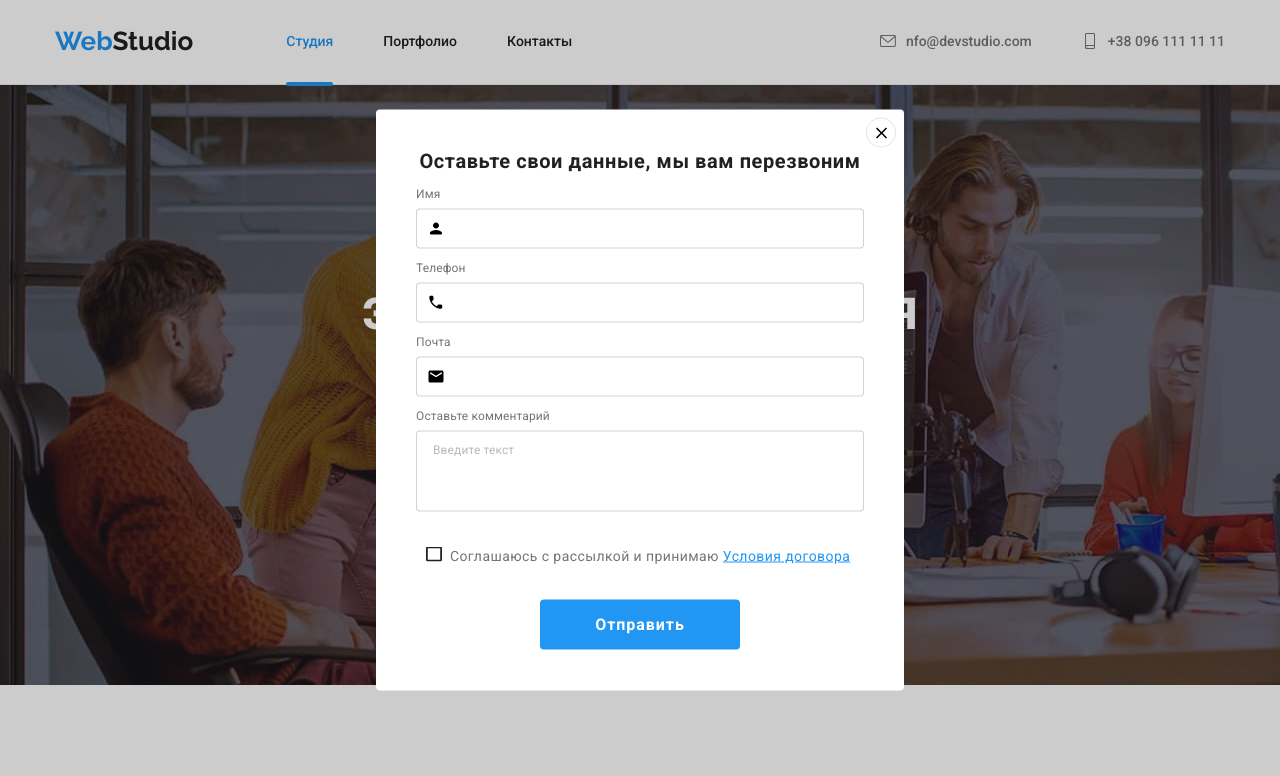
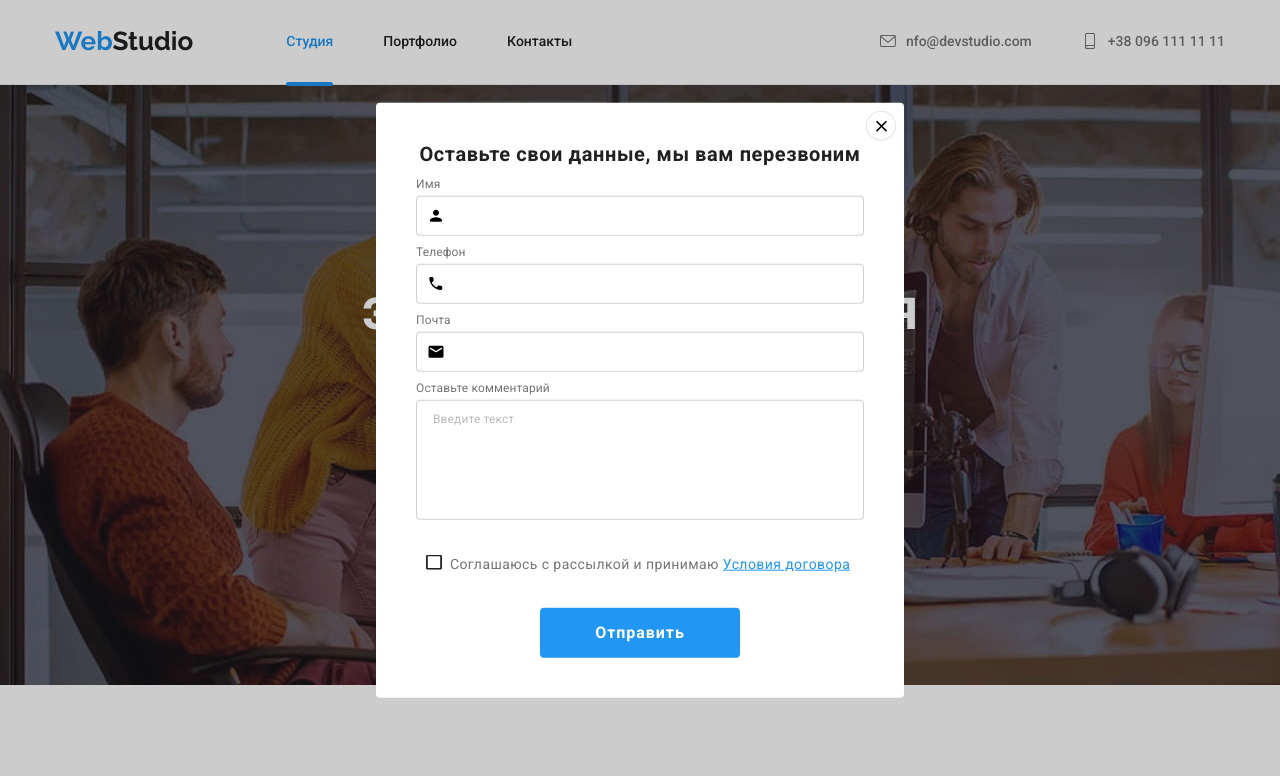
Before and after one commit to Zorotool/goit-markup-hw-06, a plain HTML site: page index.html in a window 1280 px wide. Both pictures are taken after a click on the button "Заказать услугу". Shown: the top 776 px of the page. Drawn offline with nearby package versions, Linux system fonts and the light colour scheme.

Commit message:
HW-06-02

```diff
--- a/css/style.css
+++ b/css/style.css
@@ -720,7 +720,7 @@ fill: #FFFFFF;
     margin-bottom: 4px;
     margin-left: 0;
     font-size: 12px;
-    line-height: 1.66;
+    line-height: 1.16;
     letter-spacing: 0.01em;
     color: #757575;
 }
@@ -763,6 +763,7 @@ fill: #FFFFFF;
 .form-group textarea {
     padding: 12px 16px;
     width: 448px;
+    height: 120px;
     margin-bottom: 20px;
     border: 1px solid rgba(33, 33, 33, 0.2);
     border-radius: 4px;
--- a/index.html
+++ b/index.html
@@ -362,7 +362,7 @@
     <div class="backdrop is-hidden" data-modal>
         <div class="modal">
             <form class="form js-speaker-form" autocomplete="on">
-                <button class="close-button" data-modal-close>
+                <button class="close-button" type="button" data-modal-close>
                     <svg class="modal-icon">
                         <use href="./images/symbol-defs.svg#close"> </use>
                     </svg>
@@ -396,7 +396,7 @@
 
                 <div class="form-group">
                     <label for="comment">Оставьте комментарий</label>
-                    <textarea name="comment" id="comment" cols="" rows="3" placeholder="Введите текст"></textarea>
+                    <textarea name="comment" id="comment" cols="" rows="" placeholder="Введите текст"></textarea>
                 </div>
 
                 <label class="check">
```
